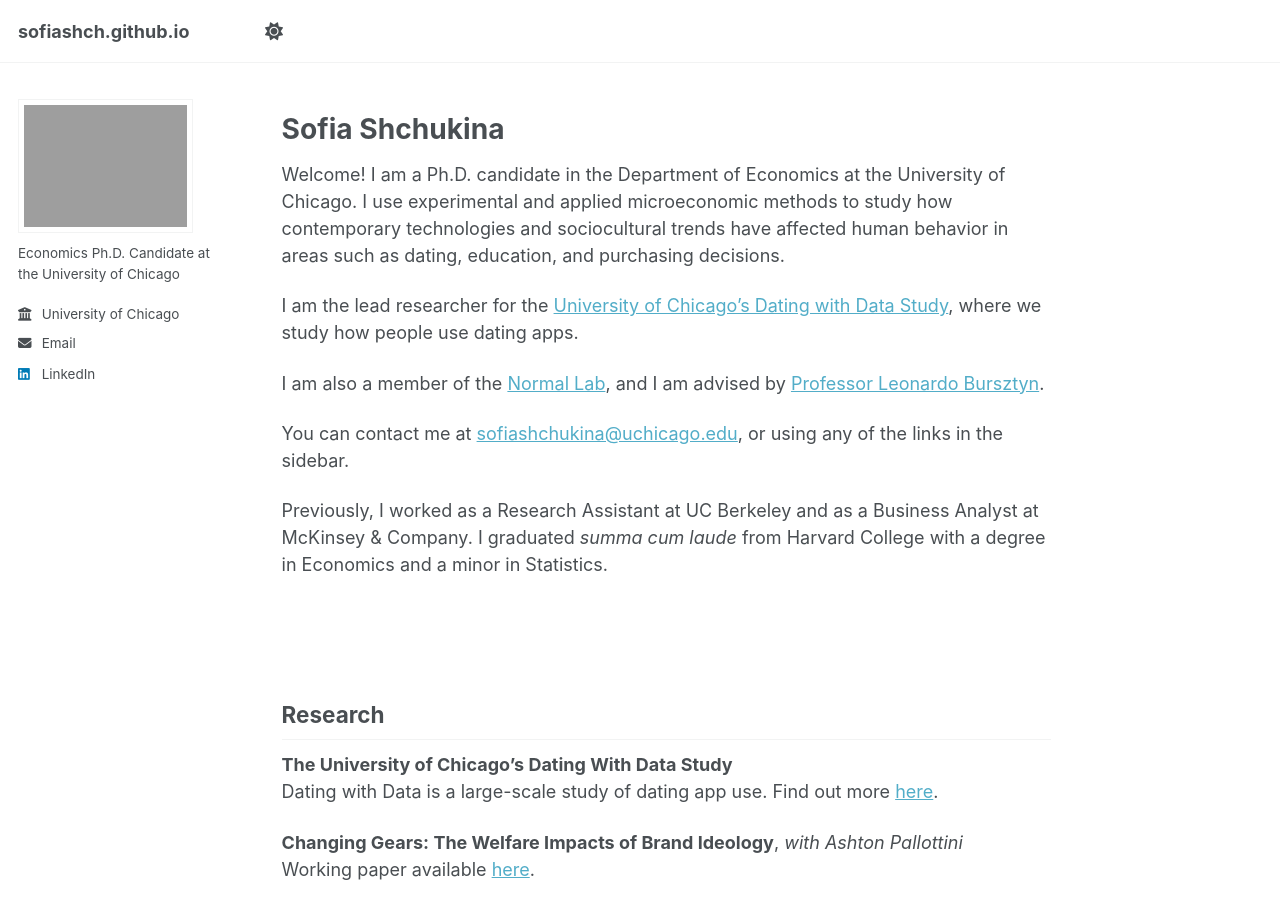
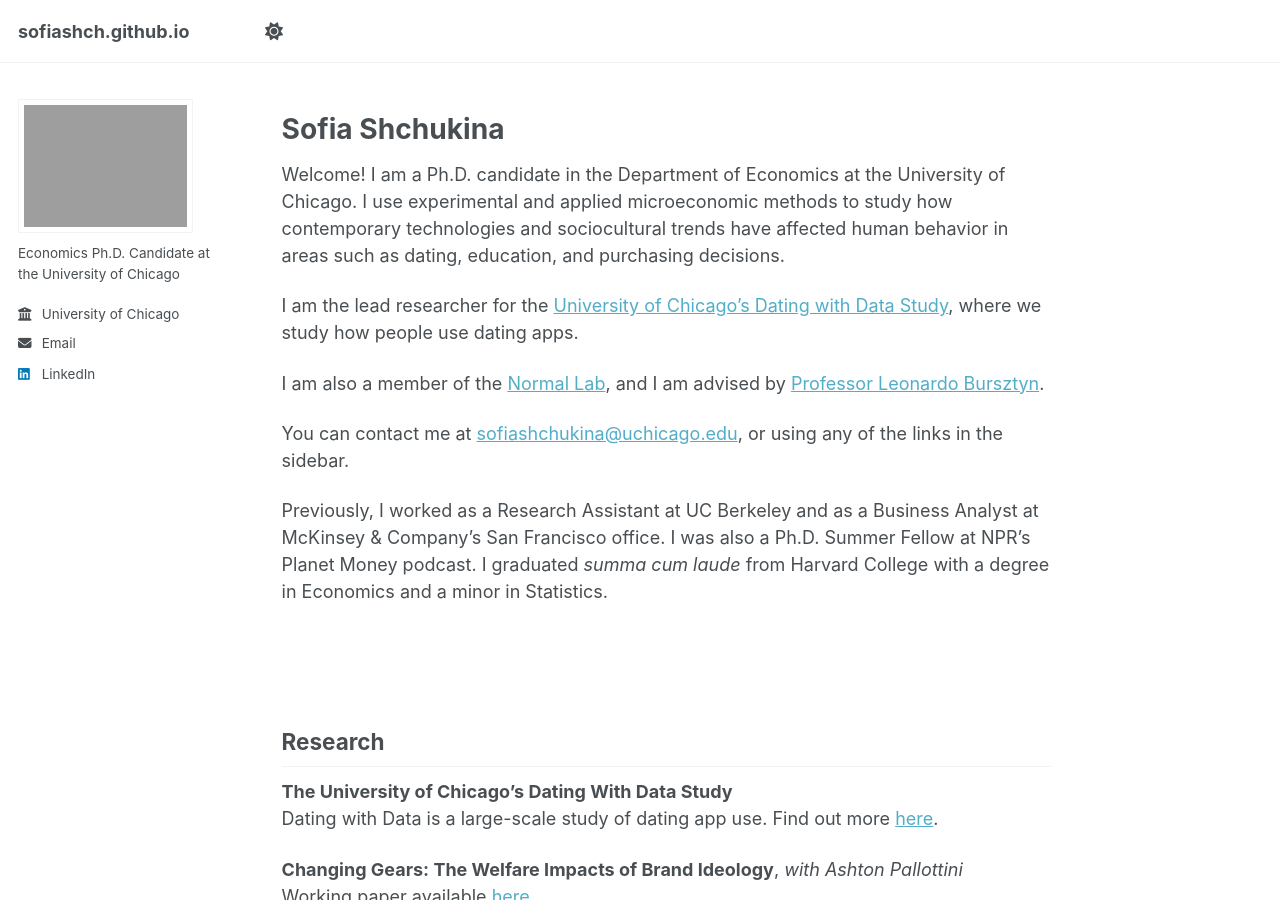
Before and after one commit to sofiashch/sofiashch.github.io, a Jekyll site: the page built from _pages/about.md, in a window 1280 px wide and 900 px high. Built offline with Jekyll 4.4.1, drawn with Linux system fonts in a browser that asks for light colours; a script that is not in the unit is left out.

Commit message:
Update about.md

```diff
--- a/_pages/about.md
+++ b/_pages/about.md
@@ -19,7 +19,7 @@ I am also a member of the [Normal Lab](https://thenormallab.uchicago.edu/), and
 
 You can contact me at [sofiashchukina@uchicago.edu](mailto:sofiashchukina@uchicago.edu), or using any of the links in the sidebar.
 
-Previously, I worked as a Research Assistant at UC Berkeley and as a Business Analyst at McKinsey & Company. I graduated _summa cum laude_ from Harvard College with a degree in Economics and a minor in Statistics.
+Previously, I worked as a Research Assistant at UC Berkeley and as a Business Analyst at McKinsey & Company's San Francisco office. I was also a Ph.D. Summer Fellow at NPR's Planet Money podcast. I graduated _summa cum laude_ from Harvard College with a degree in Economics and a minor in Statistics.
 
 <br>
 <br>
```
